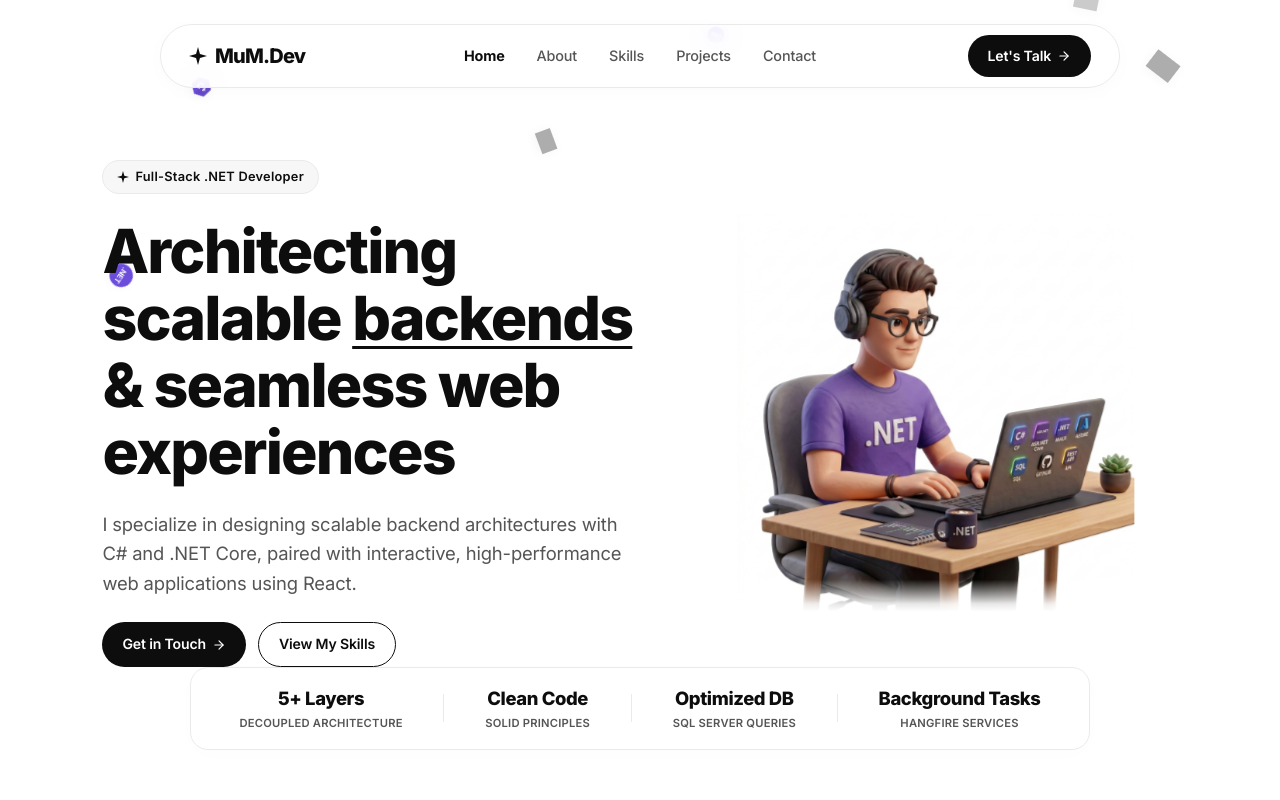
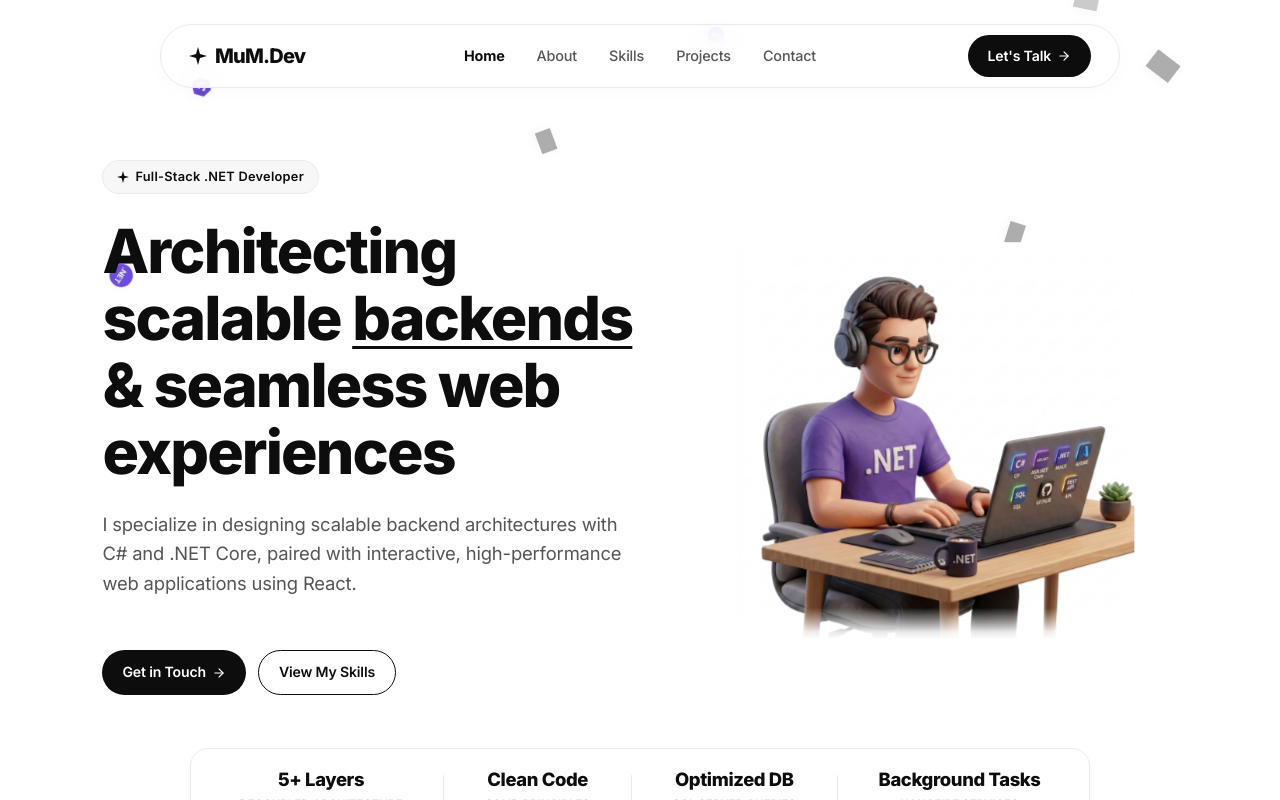
Before and after one commit to Muhammed-Mahmoud-Gouda/MuM-Portfolio, a React (Vite) app: page / in a window 1280 px wide. Built offline with nearby package versions, Linux system fonts and the light colour scheme; grey boxes are pictures that could not be loaded.

Commit message:
Edit hero --> MuM

```diff
--- a/src/index.css
+++ b/src/index.css
@@ -305,6 +305,8 @@ a {
 .hero-buttons {
   display: flex;
   gap: 12px;
+  margin-top: 28px;
+  margin-bottom: 28px;
   @media (max-width: 768px) {
     flex-direction: column;
     width: 100%;
@@ -1891,7 +1893,7 @@ a {
 /* Developer Metrics Bar */
 .metrics-bar {
   max-width: 900px;
-  margin: -60px auto 48px auto;
+  margin: -35px auto 48px auto;
   width: 90%;
   position: relative;
   z-index: 10;
```
